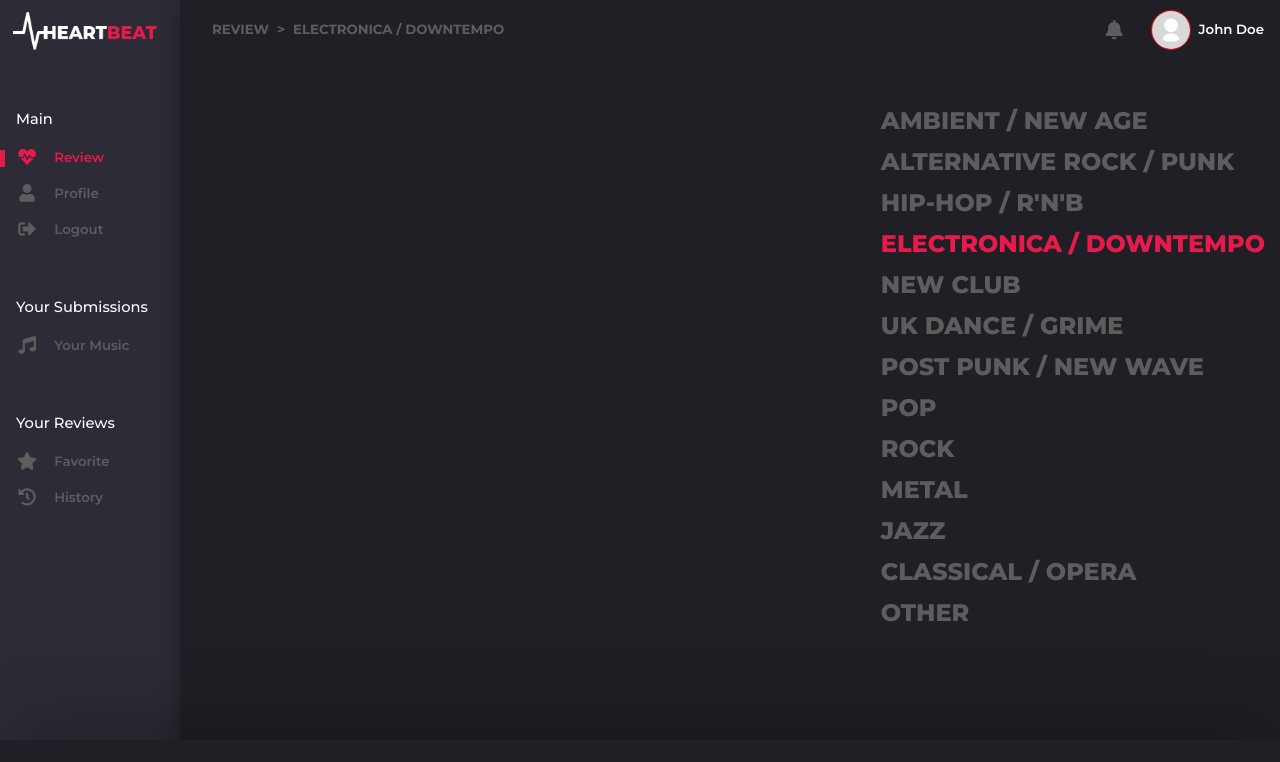
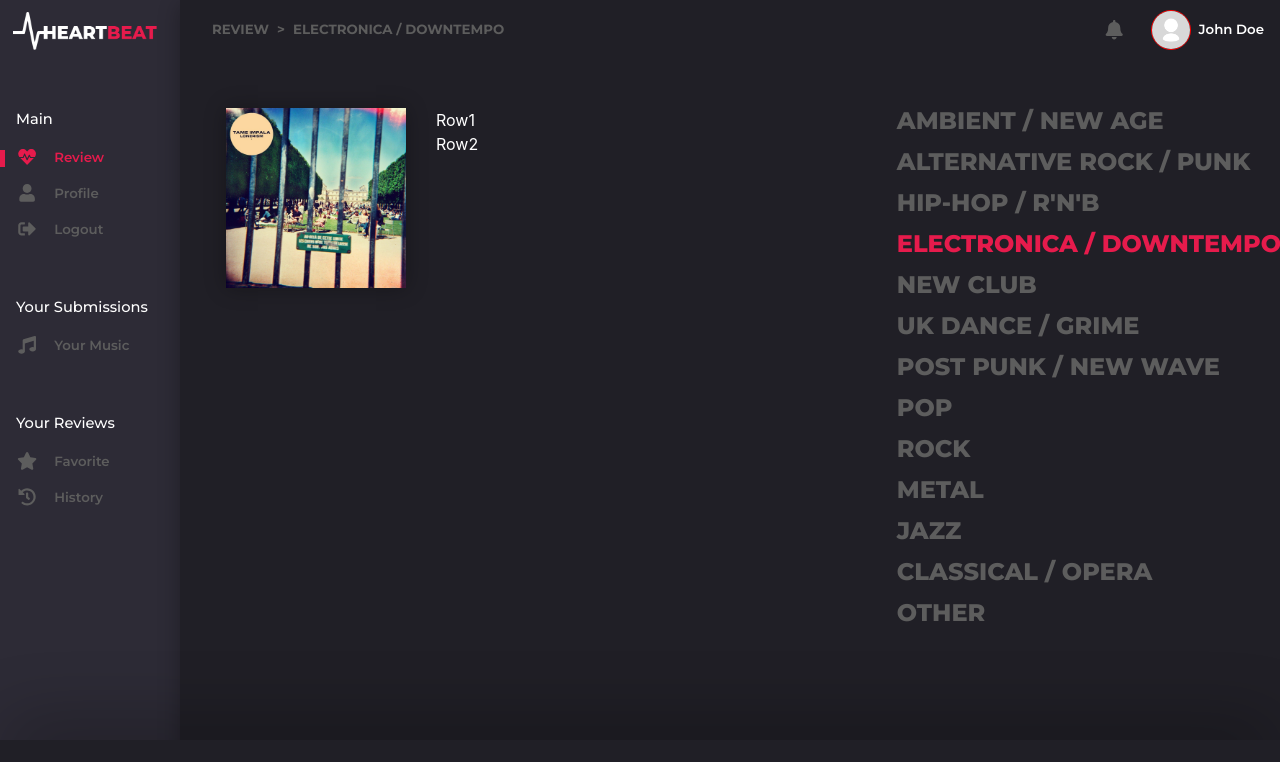
Before and after one commit to eugenekx/heartbeat-app, a React (Create React App) app in the folder client/: page / in a window 1280 px wide. Shown: the top 762 px of the page. Built offline with nearby package versions, Linux system fonts and the light colour scheme.

Commit message:
layout update

```diff
--- a/client/src/App.css
+++ b/client/src/App.css
@@ -198,3 +198,13 @@ a .avatar, a:hover .avatar {
 .genresLink {
     color: #5d5d5d;
 }
+
+a:focus {
+    outline: 0;
+}
+
+.artwork {
+    width: 180px;
+    height: 180px;
+    box-shadow: 0 0 20px rgba(0,0,0,0.3);
+}
--- a/client/src/App.js
+++ b/client/src/App.js
@@ -12,7 +12,7 @@ import { faHome, faUser, faSignOutAlt, faMusic, faStar, faHistory, faHeartbeat,
 import { Container, Row, Col } from 'reactstrap';
 import FooterPlayer from './components/FooterPlayer';
 import GenresList from './components/GenresList';
-
+import SongPlayer from './components/SongPlayer';
 
 library.add(faHome, faUser, faSignOutAlt, faMusic, faStar, faHistory, faHeartbeat, faBell)
 
@@ -25,12 +25,13 @@ function App() {
 
         <Container id="main">
           <AppNavbar />
-          <Container>
+          <Container className="ml-3">
             <Row>
               <Col>
+                <SongPlayer />
               </Col>
 
-              <Col xs="auto">
+              <Col xs="auto" className="d-none d-lg-inline">
                 <GenresList />
               </Col>
             </Row>
--- a/client/src/components/SongPlayer.js
+++ b/client/src/components/SongPlayer.js
@@ -0,0 +1,32 @@
+import React, { Component } from 'react';
+
+import { Col, Row } from 'reactstrap';
+
+class SongPlayer extends Component {
+    render() {
+        return(
+            <div className="container-fluid text-white">
+                <Row>
+                    <Col className="col-auto">
+                        <img src="artwork.jpeg" className="artwork"/>
+                    </Col>
+                    <Col>
+                        <Row>
+                            <Col>
+                                Row1
+                            </Col>
+                        </Row>
+
+                        <Row>
+                            <Col>
+                                Row2
+                            </Col>
+                        </Row>
+                    </Col>
+                </Row>
+            </div>
+        );
+    }
+}
+
+export default SongPlayer;
```
Also changed, not shown: client/public/artwork.jpeg (added).
